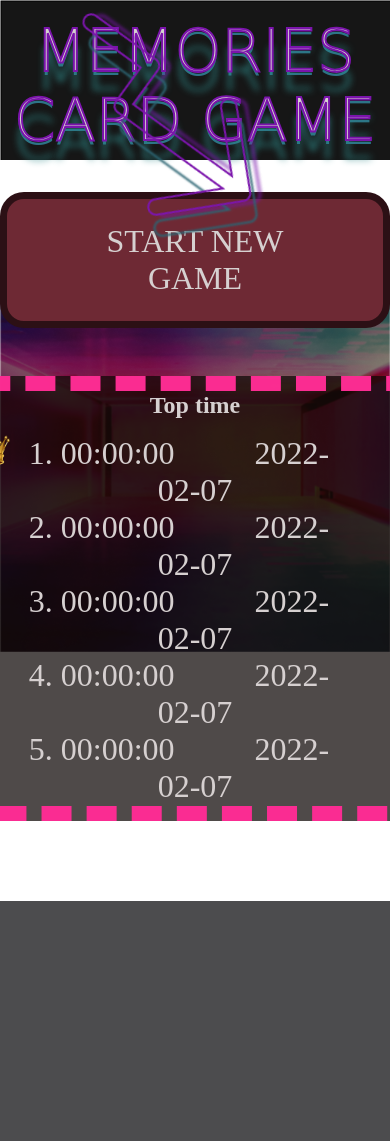
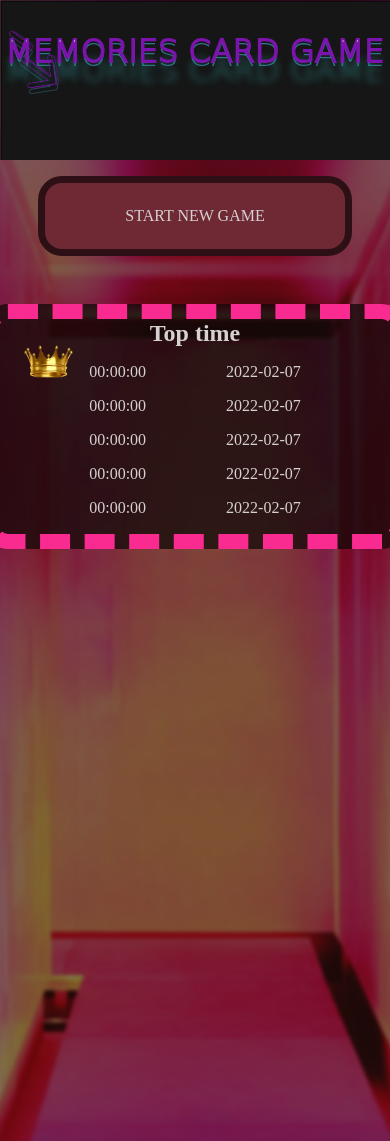
Before and after one commit to LefebvreAnthony/memorieGameCard, a PHP site: page / in a window 390 px wide; the page is wider, and only the part inside the window is pictured. Shown: the top 1141 px of that part. Before the commit the page ends 901 px from the top of that part, so only its background shows below. Run offline with PHP 8.4, Linux system fonts and the light colour scheme; data comes from the database, SQL or seed files in the repository; some web fonts are replaced.

Commit message:
responsive add

```diff
--- a/assets/css/style.css
+++ b/assets/css/style.css
@@ -23,7 +23,6 @@
     color: #fff;
 }
 body {
-
     background:  no-repeat center/100% url("../img/back_cover_memorie.png");
 }
 /******************* HEADER **************/
@@ -131,7 +130,7 @@
 }
 /************ FOOTER ************/
 
-footer {
+/* footer {
     position: fixed;
     bottom: 0;
     width: 100vw;
@@ -155,20 +154,20 @@
     height: 80%;
     width: 100%;
     background: no-repeat url('../img/footer_bg.png');
-}
+} */
 
 /*********** TABLE GAME **************/
 .table_game {
     margin-top: 3rem;
-    min-height: 40vh;
+    min-height: 50vh;
     display: grid;
     grid-template-columns: repeat(9, 100px);
     gap: 1rem;
     animation: transformScale 1s ease-in;
 }
 .fruit_card {
-    width: 100%;
-    height: 100px;
+    width: auto;
+    height: auto;
     background-color:#2B6472;
     border-radius: 12px;
     box-shadow: inset 0 0 11px rgba(255, 255, 255, 0.5);
@@ -233,3 +232,82 @@
     font-weight: 900;
     text-shadow: #FFF 0px 0px 5px, #FFF 0px 0px 10px, #FFF 0px 0px 15px, #FF2D95 0px 0px 20px, #FF2D95 0px 0px 30px, #FF2D95 0px 0px 40px, #FF2D95 0px 0px 50px, #FF2D95 0px 0px 75px;
 }
+
+
+/***** RESPONSIVE *********/
+
+/**** TABLETTE ********/
+@media screen and (max-width: 900px) {
+    #main {
+        padding: 0;
+    }
+    #title_page::before {
+    content: '';
+    height: 100%;
+    width: 100%;
+    left: 2%;
+    background: left/contain no-repeat url(../img/Vector.png);
+    }
+    .table_game {
+        margin-top: 2rem;
+    grid-template-columns: repeat(6, 75px);
+    grid-template-rows: repeat(6, 80px);
+    gap: 1rem 2rem;
+    }
+    .btn_play {
+        margin-top: 1rem;
+    }
+    #top_time {
+        padding: 1rem 10rem;
+    }
+}
+
+/******** PHONE *****/
+
+@media screen and (max-width: 400px) {
+    .display_none {
+        display: none;
+    }
+    #title_page {
+        padding-top: 2rem;
+        font-size: 2rem;
+    }
+    .btn_play {
+        font-size: 1rem;
+    }
+    body {
+        background:  initial;
+    }
+    main::after {
+        content: "";
+        position: absolute;
+        z-index: -1000;
+        width: 330%;
+        height: 150%;
+        background:no-repeat  url("../img/back_cover_memorie.png");
+        background-size: contain;
+        top: 0;
+        transform: rotate(90deg);
+    }
+    #top_time {
+        padding: 1rem;
+        width: 100%;
+    }
+    #top_time ol {
+        font-size: 1rem;
+    }
+    #top_time ol > li {
+        margin-bottom: 1rem;
+    }
+    #top_time ol > li:first-child::after {
+        left: 1.5rem;
+        top: -1.5rem;
+    }
+
+    .table_game {
+    grid-template-columns: repeat(4, 70px);
+    grid-template-rows: repeat(9, 65px);
+    gap: 1rem 2rem;
+    padding-bottom: 1rem;
+    }
+}
--- a/assets/js/script.js
+++ b/assets/js/script.js
@@ -1,7 +1,8 @@
 const main = document.getElementById('main');
 const btnPlay = document.querySelector('.btn_play');
 const topTime = document.querySelector('#top_time');
-const divBtnPlay = document.getElementById('div_center_btn')
+const divBtnPlay = document.getElementById('div_center_btn');
+const header = document.querySelector('header');
 let dataFruit = [];
 let arrayCardCompare = [];
 let arrayWin = 0;
@@ -52,7 +53,7 @@
             let dataId = card.dataset.id;
             setTimeout(() => {
                 //descendre la position de l'image en fonction de la card
-                card.style.background = `0% ${100 * -dataId}px no-repeat url(assets/img/cards.png)`;
+                card.style.background = `center ${100 * -dataId}px no-repeat url(assets/img/cards.png)`;
             }, 500);
             comparaisonCard(card);
         })
@@ -123,21 +124,29 @@
         body: recordTime,
     })
 }
-
+// Fin de jeu, faire apparaitre les elements.
 function endGame() {
         const newSection = document.createElement("section");
         newSection.classList.add("end_game");
         const newP = document.createElement("p");
         newP.classList.add("win_lose");
         let textWin = document.createTextNode(" You're score")
+        const newBtn = document.createElement("button");
+        newBtn.classList.add("btn_play");
+        newBtn.innerText = "Revenir à l'acceuil pour une nouvelle partie"
         document.querySelector(".timer").appendChild(textWin);
         newP.innerText = "You Win !"
         main.appendChild(newSection);
         newSection.appendChild(newP);
         newSection.append(topTime);
-        main.append(btnPlay);
+        topTime.style.margin = "0";
+        topTime.style.width = "initial";
+        main.appendChild(newBtn);
         document.querySelector(".table_game").remove();
-        arrayWin = 0;
+
+        newBtn.addEventListener("click", () => {
+            window.location.assign("index.php");
+        })
 
 
 }
@@ -145,6 +154,7 @@
 btnPlay.addEventListener('click', function () {
     divBtnPlay.remove();
     topTime.remove();
+    header.classList.add('display_none')
     tableCard();
     timer();
 });
```
